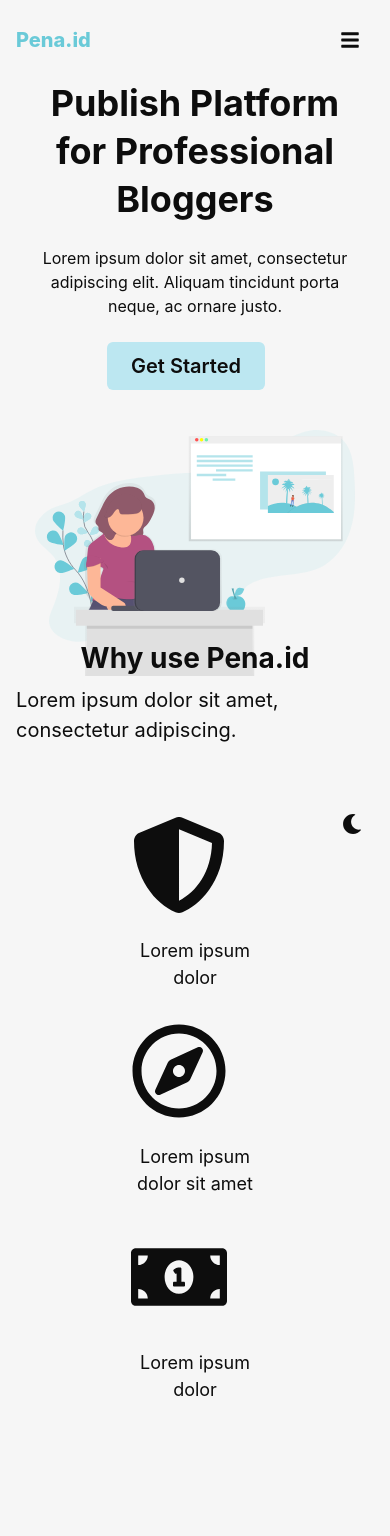
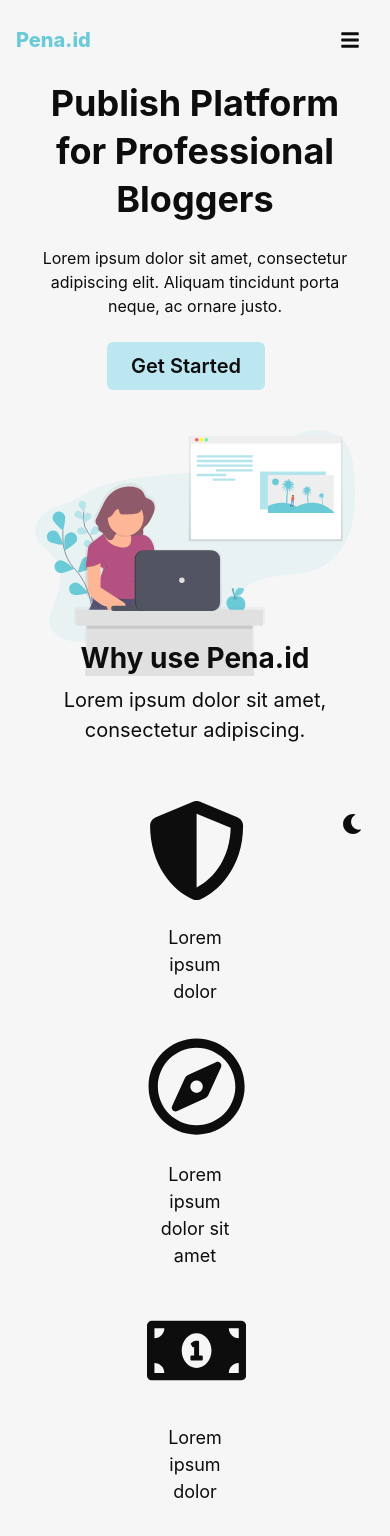
Before and after one commit to NicolaDeastra/Pena.id, a React (Create React App) app: page / in a window 390 px wide. Shown: the top 1536 px of the page. Before the commit the page ends 1435 px from the top, so only its background shows below. Built offline with nearby package versions, Linux system fonts and the light colour scheme.

Commit message:
add responsive style to about component

```diff
--- a/src/components/about.jsx
+++ b/src/components/about.jsx
@@ -1,13 +1,14 @@
 import * as React from 'react';
 import { Box, Flex, VStack, Heading, Text } from '@chakra-ui/react';
-import { FaShieldAlt, FaRegCompass, FaMoneyBillAlt } from 'react-icons/fa';
+
+import siteConfig from '../site-config';
 
 const About = () => {
   return (
     <VStack>
       <VStack mb={12}>
         <Heading size="lg">Why use Pena.id</Heading>
-        <Text fontSize="lg">
+        <Text fontSize="lg" textAlign="center">
           Lorem ipsum dolor sit amet, consectetur adipiscing.
         </Text>
       </VStack>
@@ -18,26 +19,14 @@ const About = () => {
         align="center"
         w={{ base: '6rem', md: '50rem' }}
       >
-        <Box w="10rem" p={4}>
-          <FaShieldAlt size="6rem" />
-          <Text fontSize="md" textAlign="center" mt={6}>
-            Lorem ipsum dolor
-          </Text>
-        </Box>
-
-        <Box w="10rem" p={4}>
-          <FaRegCompass size="6rem" />
-          <Text fontSize="md" textAlign="center" mt={6}>
-            Lorem ipsum dolor sit amet
-          </Text>
-        </Box>
-
-        <Box w="10rem" p={4}>
-          <FaMoneyBillAlt size="6rem" />
-          <Text fontSize="md" textAlign="center" mt={6}>
-            Lorem ipsum dolor
-          </Text>
-        </Box>
+        {siteConfig.about.map(([Icon, text]) => (
+          <Box w="12rem" px={12} key={Icon.toString()} mb={{ base: 8, md: 0 }}>
+            <Icon size="6.2rem" />
+            <Text fontSize="md" textAlign="center" mt={6}>
+              {text}
+            </Text>
+          </Box>
+        ))}
       </Flex>
     </VStack>
   );
--- a/src/components/hero.jsx
+++ b/src/components/hero.jsx
@@ -19,7 +19,7 @@ const Hero = () => {
       pt={['1rem', '4rem']}
       align={['center', 'flex-start']}
       flexDirection={{ base: 'column', md: 'row' }}
-      mb={12}
+      mb={{ base: 20, md: 12 }}
     >
       <Box boxSize={{ base: 'xs', md: 'sm' }} mb={['2.5rem', '0']}>
         <Heading as="h2" size="xl" mb="1.4rem" textAlign={['center', 'left']}>
--- a/src/site-config.js
+++ b/src/site-config.js
@@ -1,9 +1,17 @@
+const { FaShieldAlt, FaRegCompass, FaMoneyBillAlt } = require('react-icons/fa');
+
 const description =
   'Lorem ipsum dolor sit amet, consectetur adipiscing elit. Aliquam tincidunt porta neque, ac ornare justo.';
+
+const about = [
+  [FaShieldAlt, 'Lorem ipsum dolor'],
+  [FaRegCompass, 'Lorem ipsum dolor sit amet'],
+  [FaMoneyBillAlt, 'Lorem ipsum dolor'],
+];
 
 module.exports = {
   title: 'Pena.id',
   heading: 'Publish Platform for Professional Bloggers',
   subHeading: description,
-
+  about,
 };
```
Also changed, not shown: 1 other file (tests, documents, lock files or other folders).
